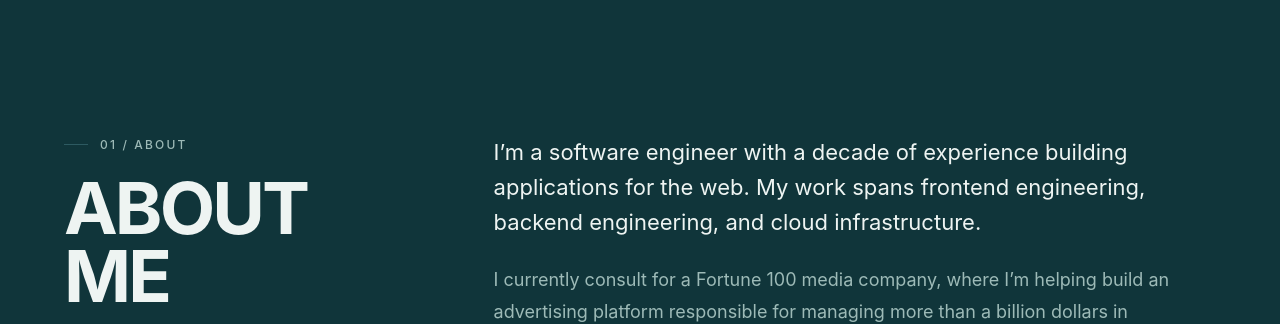
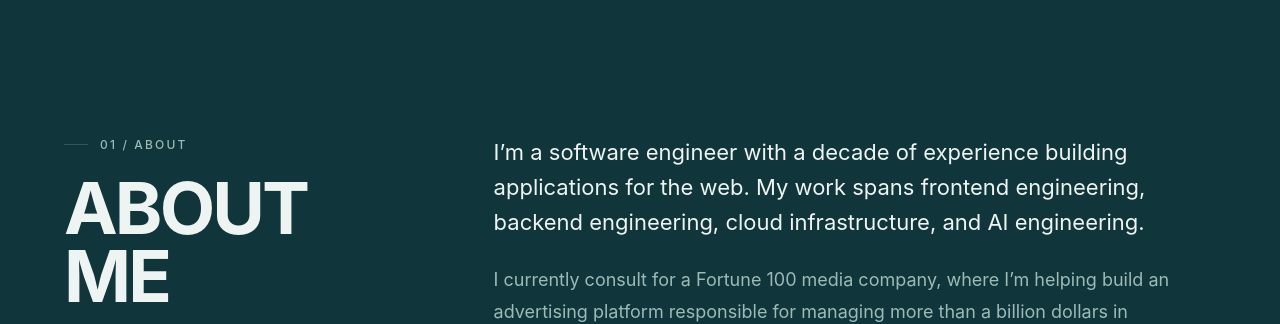
Before and after one commit to shanehobson/portfoliov2, a React (Vite) app: page / in a window 1280 px wide. Shown: the part 820-1144 px from the top of the page. Built offline with nearby package versions, Linux system fonts and the light colour scheme; a web font is replaced by a local one.

Commit message:
Add AI engineering to the About section

```diff
--- a/src/components/About.jsx
+++ b/src/components/About.jsx
@@ -59,7 +59,7 @@ const About = () => (
         <p>
           I&rsquo;m a software engineer with a decade of experience building
           applications for the web. My work spans frontend engineering, backend
-          engineering, and cloud infrastructure.
+          engineering, cloud infrastructure, and AI engineering.
         </p>
         <p>
           I currently consult for a Fortune 100 media company, where I&rsquo;m
```
